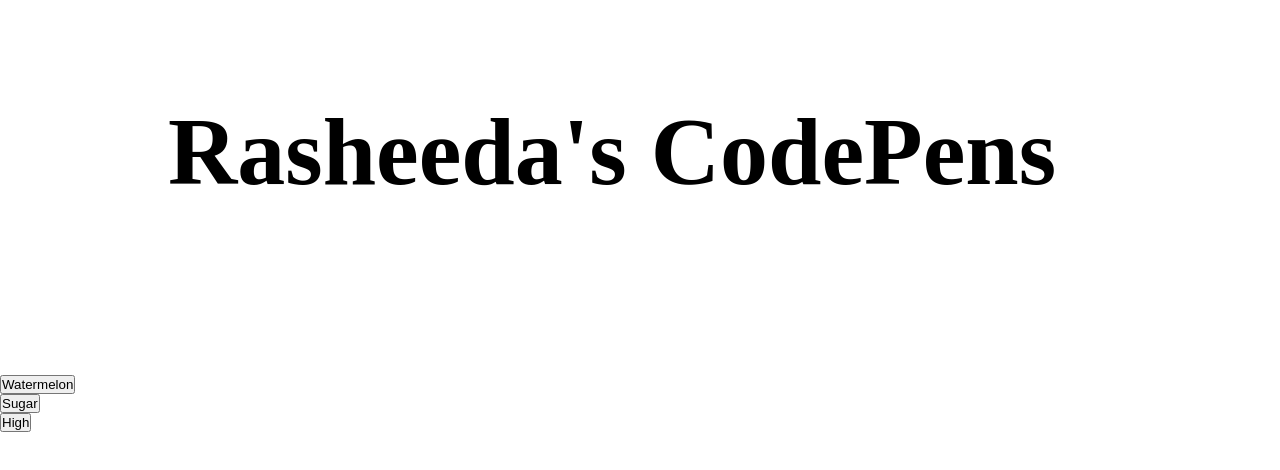
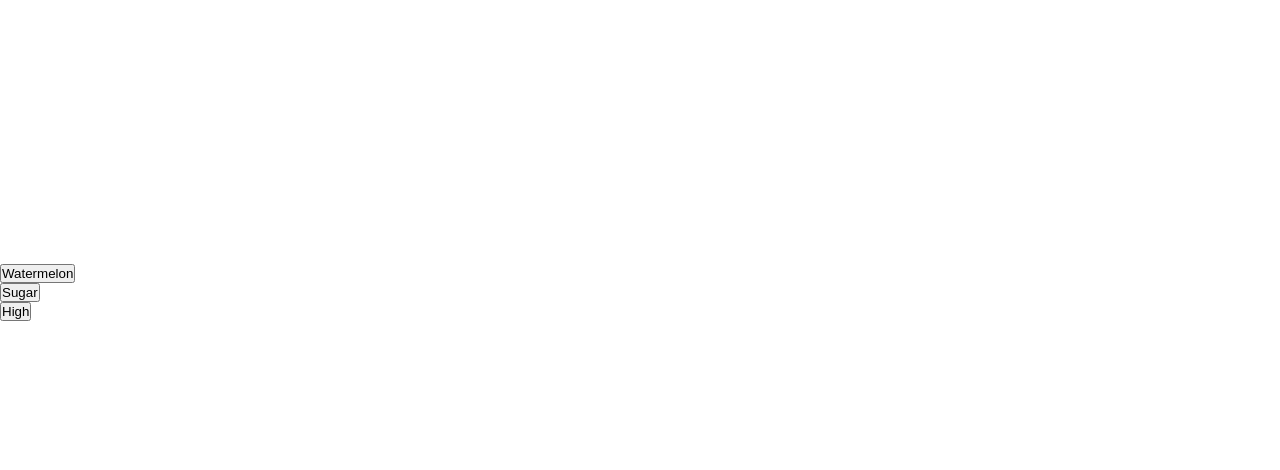
Before and after one commit to rassarg/RASSAR324_FTO2401_GROUPA2_Rasheeda-Sarguro_SDF02, a plain HTML site: page SDF02 CodeSpace Magic Buttons/index.html in a window 1280 px wide. Drawn offline with Linux system fonts and the light colour scheme; files that its build step writes are made by us from their sources.

Commit message:
removed h1

```diff
--- a/SDF02 CodeSpace Magic Buttons/index.html
+++ b/SDF02 CodeSpace Magic Buttons/index.html
@@ -13,7 +13,7 @@
     <body>
        <div class="content">
     <header>
-        <h1 class="heading">Rasheeda's CodePens</h1>
+
     </header>
 
     <article>
```
